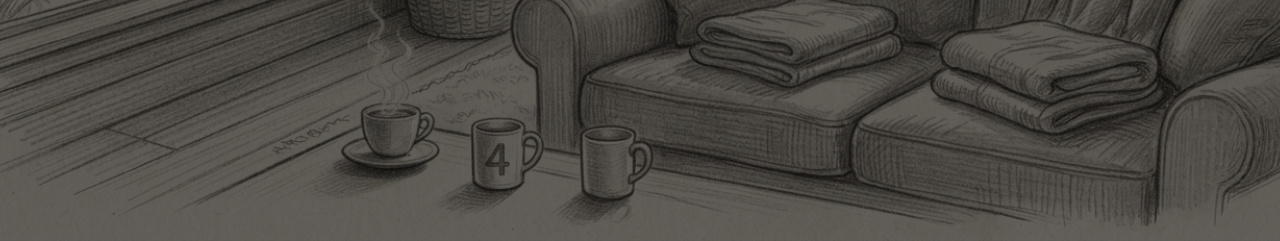
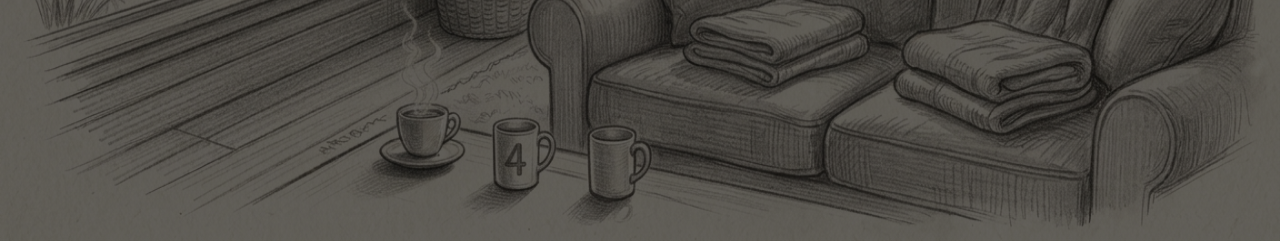
Before and after one commit to MirrorDimensionPool/CountDown, a plain HTML site: page index.html in a window 1280 px wide. Shown: the part 559-800 px from the top of the page. Drawn offline with Linux system fonts and the light colour scheme.

Commit message:
Refactor countdown timer HTML and CSS styles
Updated HTML structure and styles for a countdown timer with background image.

```diff
--- a/index.html
+++ b/index.html
@@ -23,10 +23,11 @@
 
             /* HIER DEIN HINTERGRUNDBILD EINTRAGEN */
             background-image: linear-gradient(rgba(0, 0, 0, 0.6), rgba(0, 0, 0, 0.6)), url('urlaub.jpg');
-            background-size: cover;
+            background-size: 100% 100%;
             background-position: center;
             background-repeat: no-repeat;
             background-attachment: fixed;
+            background-color: #000;
         }
 
         /* Container für die gesamte Ansicht */
```
